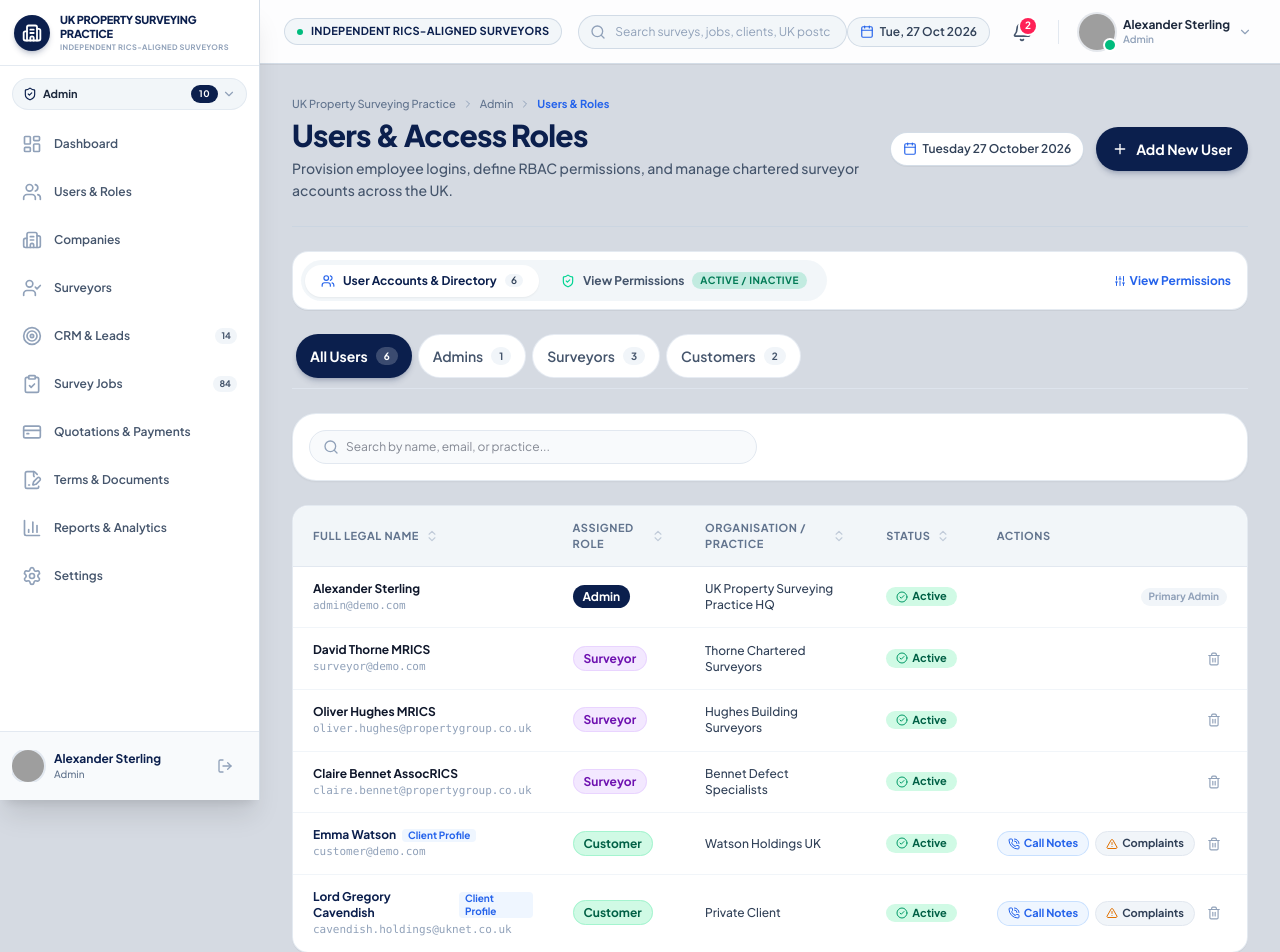
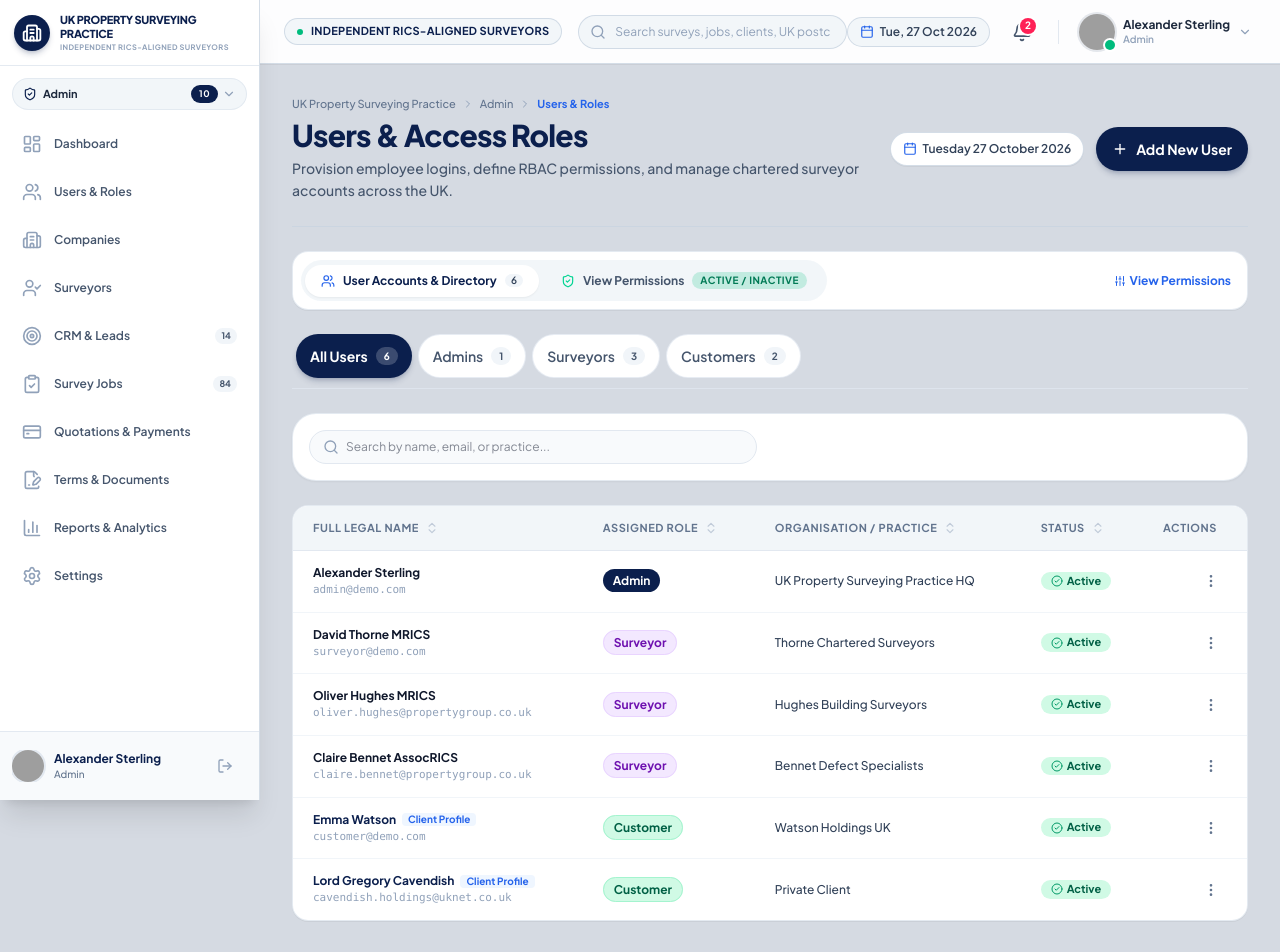
Before and after one commit to AKRITIKUSHWAHA/properitygroup, a React (Vite) app: page /admin/user in a window 1280 px wide. Shown: the top 952 px of the page. Built offline with nearby package versions, Linux system fonts and the light colour scheme; grey boxes are pictures that could not be loaded; a web font is replaced by a local one.

Commit message:
Convert Actions column into clean 3-dot dropdown menu

```diff
--- a/src/pages/admin/AdminUsersPage.jsx
+++ b/src/pages/admin/AdminUsersPage.jsx
@@ -1,4 +1,4 @@
-import React, { useState, useMemo } from 'react';
+import React, { useState, useMemo, useRef, useEffect } from 'react';
 import {
   Users,
   Search,
@@ -18,6 +18,7 @@ import {
   ShieldCheck,
   Sliders,
   Trash2,
+  MoreVertical,
 } from 'lucide-react';
 import { PageHeader } from '../../components/PageHeader';
 import { Tabs } from '../../components/common/Tabs';
@@ -27,6 +28,93 @@ import { useToast } from '../../components/ToastContext';
 import { ClientProfileModal } from '../../components/crm/ClientProfileModal';
 import { useClientProfiles } from '../../mock/clientProfiles';
 import { RolePermissionsManager } from '../../components/admin/RolePermissionsManager';
+
+// 3-Dot Action Menu Component for Table Rows
+const UserRowActions = ({ row, onSelectClientModal, onDeleteUser }) => {
+  const [isOpen, setIsOpen] = useState(false);
+  const menuRef = useRef(null);
+  const isPrimaryAdmin = row.id === 'USR-01' || row.email === 'admin@demo.com';
+
+  useEffect(() => {
+    const handleClickOutside = (e) => {
+      if (menuRef.current && !menuRef.current.contains(e.target)) {
+        setIsOpen(false);
+      }
+    };
+    if (isOpen) {
+      document.addEventListener('mousedown', handleClickOutside);
+    }
+    return () => document.removeEventListener('mousedown', handleClickOutside);
+  }, [isOpen]);
+
+  return (
+    <div className="relative inline-block text-left" ref={menuRef}>
+      <button
+        type="button"
+        onClick={(e) => {
+          e.stopPropagation();
+          setIsOpen((prev) => !prev);
+        }}
+        className="w-8 h-8 rounded-xl flex items-center justify-center text-slate-500 hover:text-[#0B1F4D] hover:bg-slate-100 transition-colors cursor-pointer"
+        title="More Actions"
+        aria-label="User actions"
+      >
+        <MoreVertical className="w-4 h-4" />
+      </button>
+
+      {isOpen && (
+        <div className="absolute right-0 top-full mt-1 w-44 bg-white rounded-2xl shadow-xl border border-slate-200 py-1.5 z-50 animate-in fade-in zoom-in-95 duration-100">
+          {row.role === 'customer' && (
+            <>
+              <button
+                type="button"
+                onClick={() => {
+                  setIsOpen(false);
+                  onSelectClientModal(row.email, 'calls');
+                }}
+                className="w-full flex items-center gap-2 px-3.5 py-2 text-xs font-semibold text-slate-700 hover:bg-slate-50 hover:text-[#0B1F4D] transition-colors cursor-pointer text-left"
+              >
+                <PhoneCall className="w-3.5 h-3.5 text-[#2563EB]" />
+                <span>Call Notes</span>
+              </button>
+
+              <button
+                type="button"
+                onClick={() => {
+                  setIsOpen(false);
+                  onSelectClientModal(row.email, 'complaints');
+                }}
+                className="w-full flex items-center gap-2 px-3.5 py-2 text-xs font-semibold text-slate-700 hover:bg-slate-50 hover:text-[#0B1F4D] transition-colors cursor-pointer text-left"
+              >
+                <AlertTriangle className="w-3.5 h-3.5 text-amber-500" />
+                <span>Complaints</span>
+              </button>
+              <div className="h-px bg-slate-100 my-1" />
+            </>
+          )}
+
+          {!isPrimaryAdmin ? (
+            <button
+              type="button"
+              onClick={() => {
+                setIsOpen(false);
+                onDeleteUser(row.id, row.name);
+              }}
+              className="w-full flex items-center gap-2 px-3.5 py-2 text-xs font-semibold text-rose-600 hover:bg-rose-50 transition-colors cursor-pointer text-left"
+            >
+              <Trash2 className="w-3.5 h-3.5" />
+              <span>Delete User</span>
+            </button>
+          ) : (
+            <div className="px-3.5 py-1.5 text-[10px] font-bold text-slate-400 uppercase tracking-wider text-left">
+              Primary Admin
+            </div>
+          )}
+        </div>
+      )}
+    </div>
+  );
+};
 
 export const AdminUsersPage = () => {
   const { addToast } = useToast();
@@ -246,57 +334,16 @@ export const AdminUsersPage = () => {
       header: 'Actions',
       sortable: false,
       className: 'text-right whitespace-nowrap',
-      render: (_, row) => {
-        const isPrimaryAdmin = row.id === 'USR-01' || row.email === 'admin@demo.com';
-
-        return (
-          <div className="flex items-center justify-end gap-1.5">
-            {row.role === 'customer' && (
-              <>
-                <button
-                  onClick={() => {
-                    setSelectedClientEmail(row.email);
-                    setClientModalTab('calls');
-                  }}
-                  title="View & Log Call Notes with exact timestamps"
-                  className="inline-flex items-center gap-1 px-2.5 py-1 rounded-xl bg-blue-50 hover:bg-[#0B1F4D] text-[#2563EB] hover:text-white text-[11px] font-bold transition-all border border-blue-200/80 cursor-pointer"
-                >
-                  <PhoneCall className="w-3 h-3" />
-                  <span>Call Notes</span>
-                </button>
-
-                <button
-                  onClick={() => {
-                    setSelectedClientEmail(row.email);
-                    setClientModalTab('complaints');
-                  }}
-                  title="Dedicated Client Complaints Register"
-                  className="inline-flex items-center gap-1 px-2.5 py-1 rounded-xl text-[11px] font-bold transition-all cursor-pointer border bg-slate-100 hover:bg-slate-200 text-slate-700 border-slate-200"
-                >
-                  <AlertTriangle className="w-3 h-3 text-amber-600" />
-                  <span>Complaints</span>
-                </button>
-              </>
-            )}
-
-            {!isPrimaryAdmin && (
-              <button
-                onClick={() => handleDeleteUser(row.id, row.name)}
-                title={`Delete ${row.name}`}
-                className="p-1.5 rounded-lg text-slate-400 hover:text-rose-600 hover:bg-rose-50 transition-colors cursor-pointer"
-              >
-                <Trash2 className="w-3.5 h-3.5" />
-              </button>
-            )}
-
-            {isPrimaryAdmin && (
-              <span className="text-[10px] font-bold text-slate-400 px-2 py-0.5 rounded-full bg-slate-100">
-                Primary Admin
-              </span>
-            )}
-          </div>
-        );
-      },
+      render: (_, row) => (
+        <UserRowActions
+          row={row}
+          onSelectClientModal={(email, tab) => {
+            setSelectedClientEmail(email);
+            setClientModalTab(tab);
+          }}
+          onDeleteUser={handleDeleteUser}
+        />
+      ),
     },
   ];
 
```
